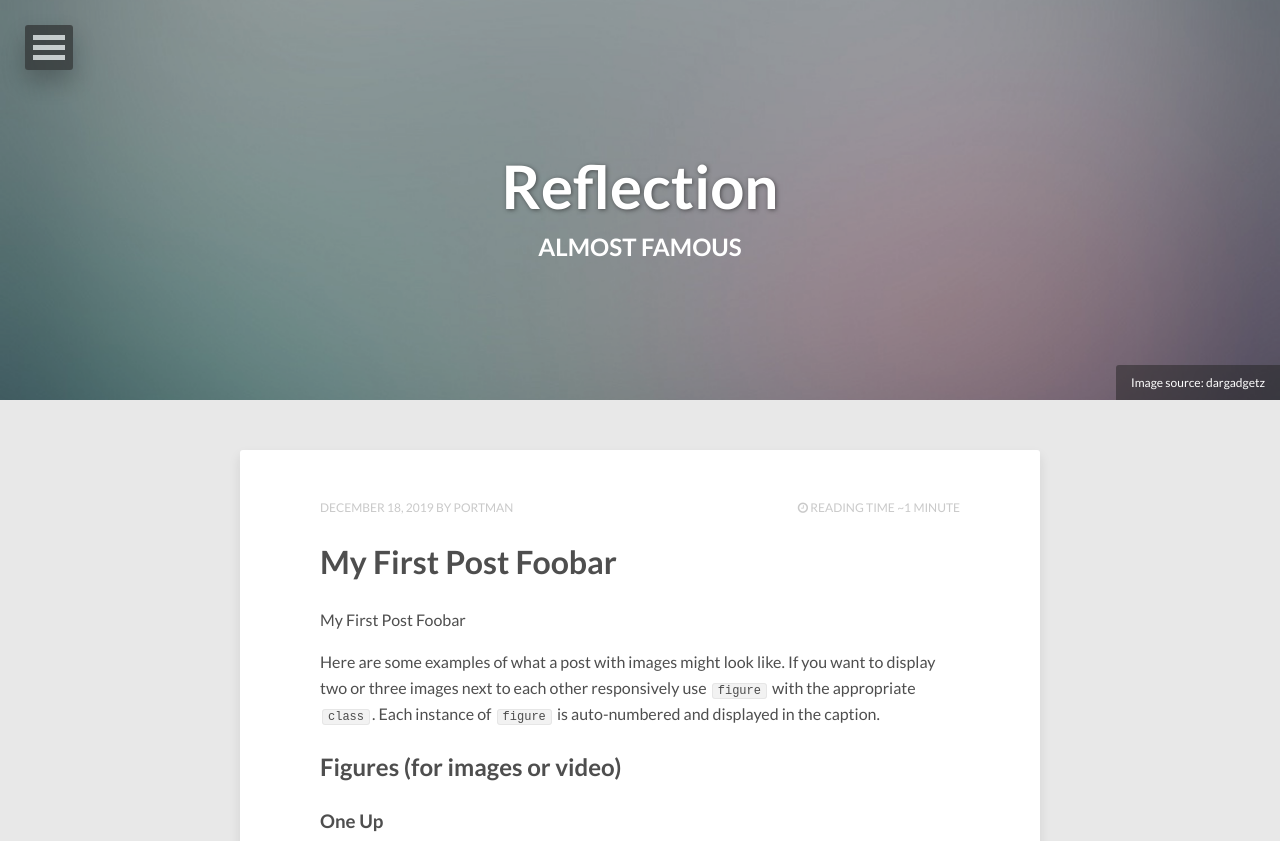
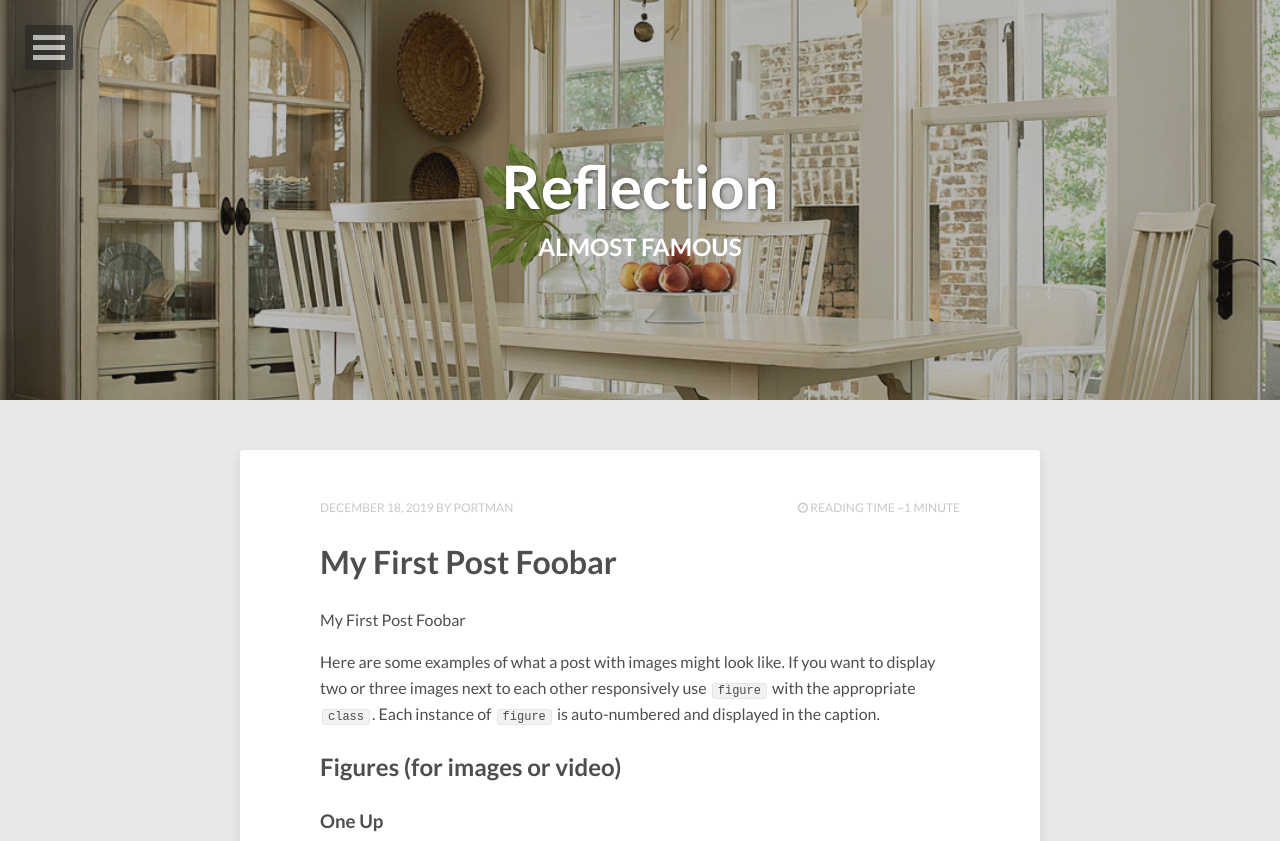
Before and after one commit to iportman/iportman.github.io, a Jekyll site: the page built from index.html, in a window 1280 px wide and 900 px high, cut to the strip 0-841 px from the top of the window. Built offline with Jekyll 4.4.1, drawn with Linux system fonts in a browser that asks for light colours; nearby versions of some CDN libraries; the list of posts is cut into pages by our own code; some of the changed lines change nothing that is shown.

Commit message:
update bg pic

```diff
--- a/index.html
+++ b/index.html
@@ -5,9 +5,9 @@ description: "Describe this nonsense."
 tags: [Jekyll, theme, themes, responsive, blog, modern]
 comments: false
 image:
-  feature: abstract-1.jpg
-  credit: dargadgetz
-  creditlink: http://www.dargadgetz.com/ios-7-abstract-wallpaper-pack-for-iphone-5-and-ipod-touch-retina/
+  feature: universalfurniture-2.jpg
+  # credit: dargadgetz
+  # creditlink: http://www.dargadgetz.com/ios-7-abstract-wallpaper-pack-for-iphone-5-and-ipod-touch-retina/
 ---
 
 {% for post in paginator.posts %}
```
Also changed, not shown: images/universalfurniture-1.jpg (added), images/universalfurniture-2.jpg (added).
